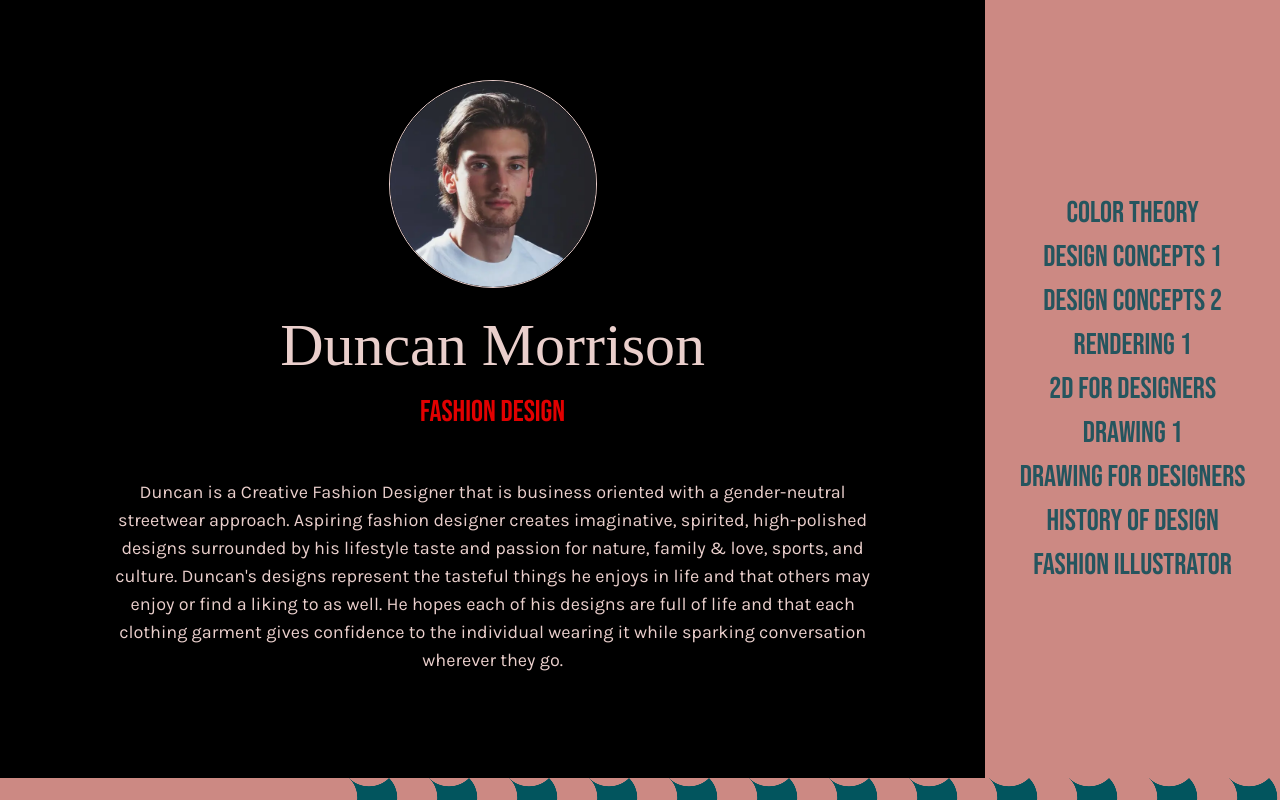
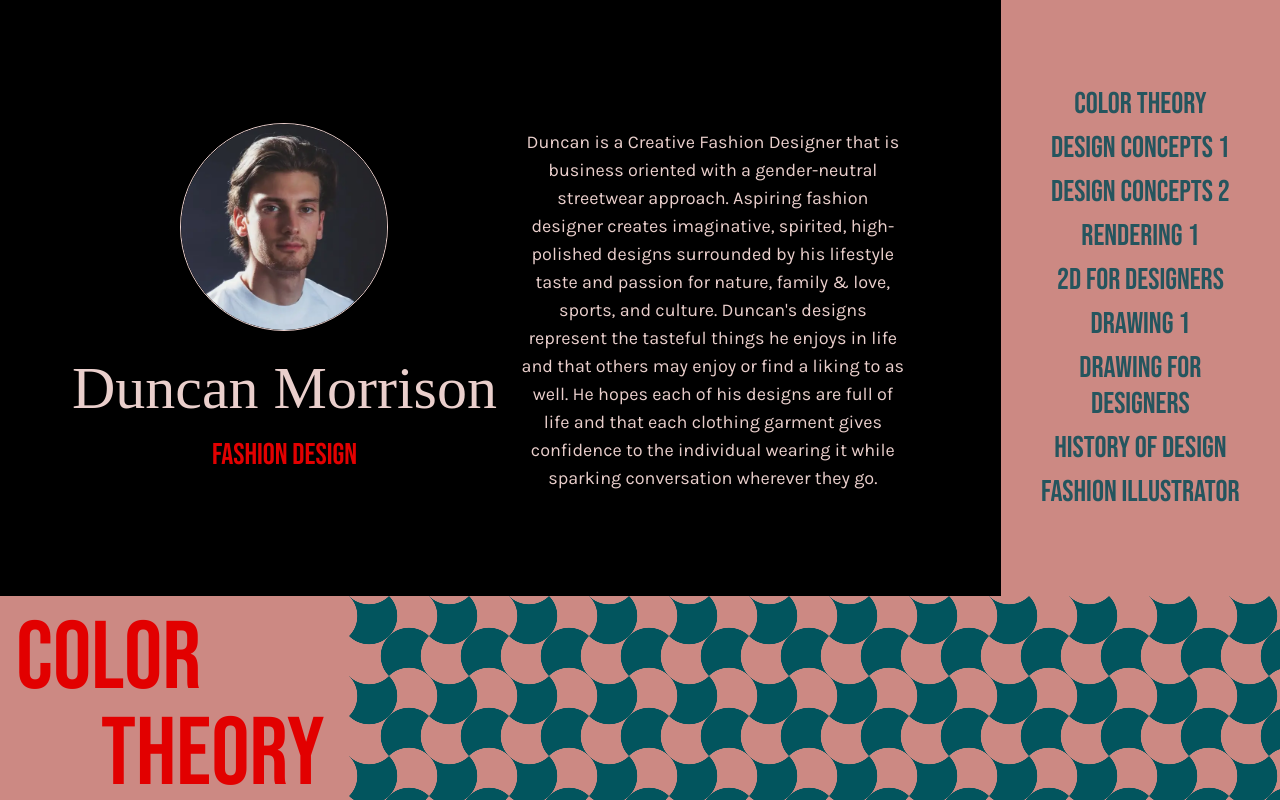
Before and after one commit to lizamorr/duncan, a React (Create React App) app: page / in a window 1280 px wide. Shown: the top 800 px of the page. Built offline with nearby package versions, Linux system fonts and the light colour scheme; a web font is replaced by a local one.

Commit message:
fix row and col

```diff
--- a/src/components/About.tsx
+++ b/src/components/About.tsx
@@ -3,7 +3,7 @@ import duncan from '../assets/duncan.webp';
 export default function About() {
   return (
     <div className="flex flex-col md:flex-row p-8 md:p-12 justify-center align-center bg-black">
-      <div className="karla text-base md:text-lg py-4 md:py-8 flex md:flex-col justify-center items-center px-4 md:px-6">
+      <div className="karla text-base md:text-lg py-4 md:py-8 flex flex-col md:flex-row justify-center items-center px-4 md:px-6">
         <div className="flex flex-col justify-center items-center">
           <img
             src={duncan}
```
